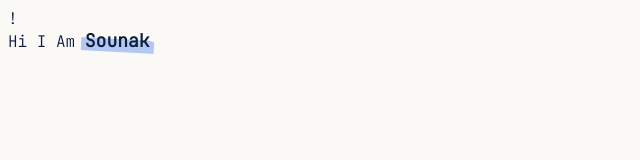
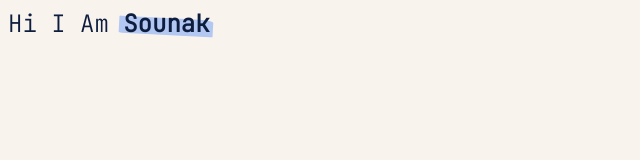
Before and after one commit to sounakadhikary/sounakadhikary.github.io, a plain HTML site: page index.html in a window 1280 px wide. Shown: the whole page, without its empty margins (0-640 px from the left). Drawn offline with Linux system fonts and the light colour scheme; a web font is replaced by a local one.

Commit message:
Backgroud change

```diff
--- a/css/style.css
+++ b/css/style.css
@@ -1,7 +1,11 @@
 body {
   font-family: 'JetBrains Mono', monospace;
-  background-color: #FBF9F6;
+  background-color: #F8F3EC;
   color: #0D1D3E;
+}
+
+.title-style {
+  font-size: 24px;
 }
 
 .highlight-container, .highlight {
@@ -15,7 +19,7 @@ body {
 .highlight-container::before{
   content: " ";
   display: block;
-  height: 20%;
+  height: 30%;
   width: 100%;
   margin-left: -3px;
   margin-right: -3px;
@@ -29,6 +33,5 @@ body {
 }
 
 .bold-style{
-  font-size: 18px;
   font-weight: bold;
 }
--- a/index.html
+++ b/index.html
@@ -1,4 +1,4 @@
-!<!DOCTYPE html>
+<!DOCTYPE html>
 <html>
   <head>
     <meta
@@ -17,8 +17,8 @@
   </head>
   <body>
     <div>
-      <span
-        >Hi I Am
+      <span class="title-style">
+        Hi I Am
         <span class="highlight-container">
           <span class="highlight bold-style">Sounak</span>
         </span>
```
